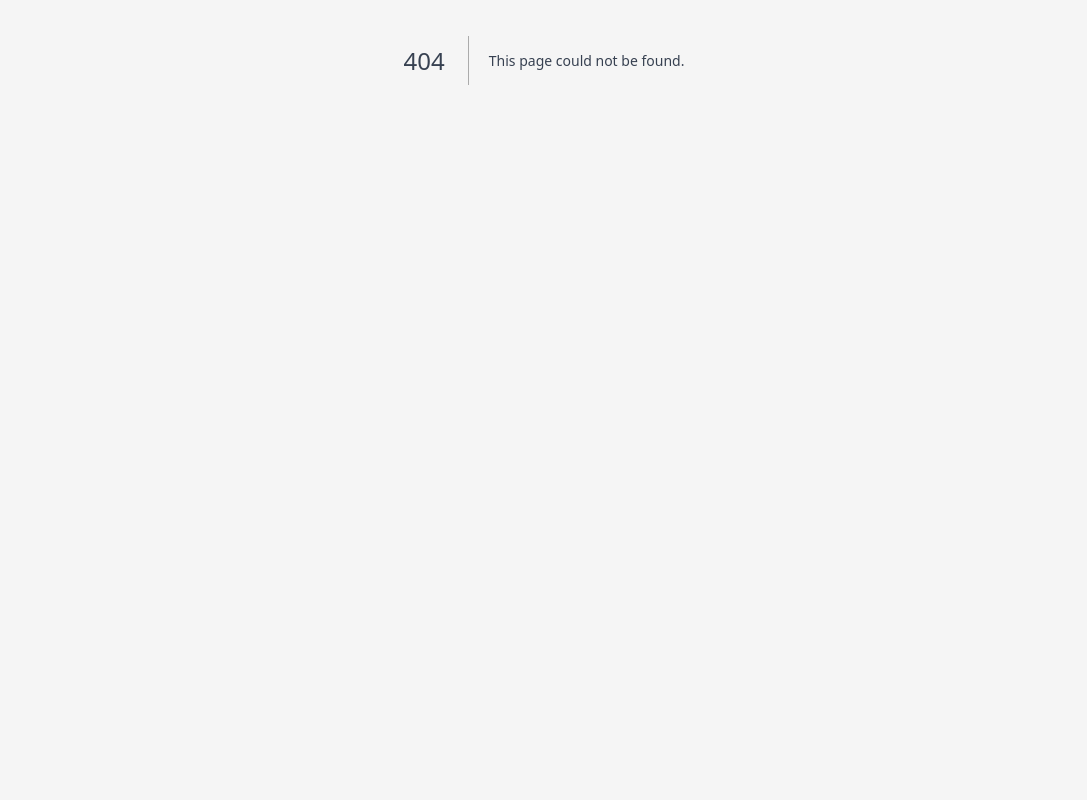
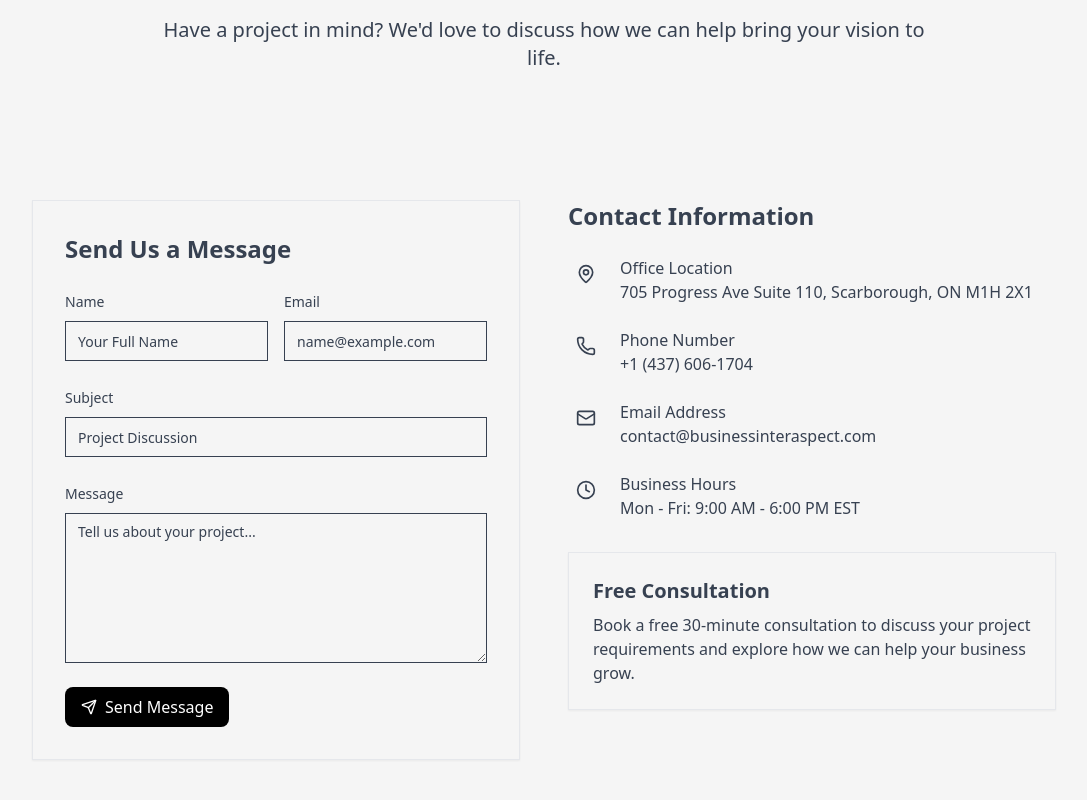
Before and after one commit to ImranAhmed26/business-interaspect-frontend, a Next.js app: page /contact in a window 1280 px wide. Before the commit this address had no page. Shown: the part 340-1140 px from the top of the page, without its empty margins (96-1183 px from the left). Before the commit the page ends 800 px from the top, so only its background shows below. Built offline with nearby package versions, Linux system fonts and the light colour scheme.

Commit message:
Add: Contact page

```diff
--- a/src/types/Home/processStep.ts
+++ b/src/app/(home)/contact/page.tsx
@@ -1,8 +1,12 @@
-import { LucideIcon } from 'lucide-react';
+import React from 'react';
+import Contact from '@/components/Home/Contact';
 
-export interface ProcessStep {
-  icon: LucideIcon;
-  title: string;
-  description: string;
-  longDescription: React.ReactNode;
-}
+const page = () => {
+  return (
+    <div>
+      <Contact />
+    </div>
+  );
+};
+
+export default page;
--- /dev/null
+++ b/src/components/Home/Contact/ContactForm.tsx
@@ -0,0 +1,67 @@
+'use client';
+
+import { useState } from 'react';
+import { Input } from '@/components/Interface/Input';
+import { Textarea } from '@/components/Interface/TextArea';
+import { Send } from 'lucide-react';
+import { motion } from 'framer-motion';
+
+export function ContactForm() {
+  const [isSubmitting, setIsSubmitting] = useState(false);
+
+  const handleSubmit = async (e: React.FormEvent) => {
+    e.preventDefault();
+    setIsSubmitting(true);
+    // Add form submission logic here
+    setTimeout(() => setIsSubmitting(false), 1000);
+  };
+
+  return (
+    <form onSubmit={handleSubmit} className='space-y-6'>
+      <div className='grid md:grid-cols-2 gap-4'>
+        <div className='space-y-2'>
+          <label htmlFor='name' className='text-sm font-medium'>
+            Name
+          </label>
+          <Input id='name' placeholder='Your Full Name' required />
+        </div>
+        <div className='space-y-2'>
+          <label htmlFor='email' className='text-sm font-medium'>
+            Email
+          </label>
+          <Input
+            id='email'
+            type='email'
+            placeholder='name@example.com'
+            required
+          />
+        </div>
+      </div>
+      <div className='space-y-2'>
+        <label htmlFor='subject' className='text-sm font-medium'>
+          Subject
+        </label>
+        <Input id='subject' placeholder='Project Discussion' required />
+      </div>
+      <div className='space-y-2'>
+        <label htmlFor='message' className='text-sm font-medium'>
+          Message
+        </label>
+        <Textarea
+          id='message'
+          placeholder='Tell us about your project...'
+          className='min-h-[150px]'
+          required
+        />
+      </div>
+      <motion.button
+        type='submit'
+        className='flex items-center rounded-large py-2 px-4 text-white bg-black'
+        disabled={isSubmitting}
+      >
+        <Send className='mr-2 h-4 w-4' />
+        {isSubmitting ? 'Sending...' : 'Send Message'}
+      </motion.button>
+    </form>
+  );
+}
--- /dev/null
+++ b/src/components/Home/Contact/ContactInfo.tsx
@@ -0,0 +1,46 @@
+import { MapPin, Phone, Mail, Clock } from 'lucide-react';
+
+interface ContactInfoItemProps {
+  icon: React.ReactNode;
+  title: string;
+  content: string;
+}
+
+function ContactInfoItem({ icon, title, content }: ContactInfoItemProps) {
+  return (
+    <div className='flex items-start space-x-4'>
+      <div className='p-2 bg-primary/10 rounded-lg'>{icon}</div>
+      <div>
+        <h3 className='font-medium'>{title}</h3>
+        <p className='text-muted-foreground'>{content}</p>
+      </div>
+    </div>
+  );
+}
+
+export function ContactInfo() {
+  return (
+    <div className='space-y-6'>
+      <ContactInfoItem
+        icon={<MapPin className='h-5 w-5 text-primary' />}
+        title='Office Location'
+        content='705 Progress Ave Suite 110, Scarborough, ON M1H 2X1'
+      />
+      <ContactInfoItem
+        icon={<Phone className='h-5 w-5 text-primary' />}
+        title='Phone Number'
+        content='+1 (437) 606-1704'
+      />
+      <ContactInfoItem
+        icon={<Mail className='h-5 w-5 text-primary' />}
+        title='Email Address'
+        content='contact@businessinteraspect.com'
+      />
+      <ContactInfoItem
+        icon={<Clock className='h-5 w-5 text-primary' />}
+        title='Business Hours'
+        content='Mon - Fri: 9:00 AM - 6:00 PM EST'
+      />
+    </div>
+  );
+}
--- /dev/null
+++ b/src/components/Home/Contact/index.tsx
@@ -0,0 +1,57 @@
+import { ContactForm } from './ContactForm';
+import { ContactInfo } from './ContactInfo';
+import { Card } from '@/components/Interface/Card';
+
+export default function Contact() {
+  return (
+    <main className='min-h-screen bg-background'>
+      {/* Hero Section */}
+      <section className='pt-32 pb-16 px-4 relative overflow-hidden'>
+        <div className='absolute inset-0 bg-gradient-to-br from-primary/10 to-transparent -z-10' />
+        <div className='container mx-auto'>
+          <div className='max-w-3xl mx-auto text-center'>
+            <h1 className='text-4xl md:text-6xl font-bold mb-6 leading-tight'>
+              {`Let's Build Something`}
+              <span className='block bg-gradient-to-r from-brandLight to-violet-600 bg-clip-text h-16 text-transparent'>
+                {` Amazing Together`}
+              </span>
+            </h1>
+            <p className='text-xl text-muted-foreground'>
+              {`Have a project in mind? We'd love to discuss how we can help bring
+              your vision to life.`}
+            </p>
+          </div>
+        </div>
+      </section>
+
+      {/* Contact Section */}
+      <section className='py-16 px-4'>
+        <div className='container mx-auto'>
+          <div className='grid lg:grid-cols-2 gap-12 max-w-5xl mx-auto'>
+            <Card className='p-8'>
+              <h2 className='text-2xl font-bold mb-6'>{`Send Us a Message`}</h2>
+              <ContactForm />
+            </Card>
+
+            <div className='space-y-8'>
+              <div>
+                <h2 className='text-2xl font-bold mb-6'>{`Contact Information`}</h2>
+                <ContactInfo />
+              </div>
+
+              <Card className='p-6 bg-primary text-primary-foreground'>
+                <h3 className='text-xl font-semibold mb-2'>
+                  {` Free Consultation`}
+                </h3>
+                <p className='text-primary-foreground/90'>
+                  {` Book a free 30-minute consultation to discuss your project
+                  requirements and explore how we can help your business grow.`}
+                </p>
+              </Card>
+            </div>
+          </div>
+        </div>
+      </section>
+    </main>
+  );
+}
--- a/src/components/Interface/Button/AltButton.tsx
+++ b/src/components/Interface/Button/AltButton.tsx
@@ -1,4 +1,4 @@
-'use client'
+'use client';
 import React, { ReactElement } from 'react';
 import { motion } from 'framer-motion';
 
@@ -6,10 +6,18 @@ type Button = {
   title: string;
   func: () => void;
   textStyle?: string;
+  disabled?: boolean;
+  type?: 'button' | 'submit' | 'reset' | undefined;
   //props?: Record<string, any>; // Allows any additional props
 } & React.HTMLAttributes<HTMLButtonElement>;
 
-const AltButton = ({ title, textStyle, func }: Button): ReactElement => {
+const AltButton = ({
+  title,
+  textStyle,
+  type,
+  disabled,
+  func,
+}: Button): ReactElement => {
   return (
     <motion.button
       className={`py-2.5 px-4 text-center rounded-full duration-150 font-medium text-sm text-white bg-gray-800  hover:bg-brandDark dark:hover:bg-brandLight dark:bg-white dark:text-gray-800 hover:text-gray-200 ${
@@ -18,6 +26,8 @@ const AltButton = ({ title, textStyle, func }: Button): ReactElement => {
       onClick={() => func()}
       whileHover={{ scale: 1.05 }}
       whileTap={{ scale: 0.95 }}
+      type={type}
+      disabled={disabled}
     >
       {title}
     </motion.button>
--- /dev/null
+++ b/src/components/Interface/Input/index.tsx
@@ -0,0 +1,23 @@
+import * as React from 'react';
+import { cn } from '@/lib/helper';
+
+const Input = React.forwardRef<
+  HTMLInputElement,
+  React.InputHTMLAttributes<HTMLInputElement>
+>(({ className, type, ...props }, ref) => {
+  return (
+    <input
+      type={type}
+      className={cn(
+        'flex h-10 w-full rounded-md border border-input bg-background px-3 py-2 text-sm ring-offset-background file:border-0 file:bg-transparent file:text-sm file:font-medium file:text-foreground placeholder:text-muted-foreground focus-visible:outline-none focus-visible:ring-2 focus-visible:ring-ring focus-visible:ring-offset-2 disabled:cursor-not-allowed disabled:opacity-50',
+        className
+      )}
+      ref={ref}
+      {...props}
+    />
+  );
+});
+
+Input.displayName = 'Input';
+
+export { Input };
--- /dev/null
+++ b/src/components/Interface/TextArea/index.tsx
@@ -0,0 +1,22 @@
+import * as React from 'react';
+import { cn } from '@/lib/helper';
+
+const Textarea = React.forwardRef<
+  HTMLTextAreaElement,
+  React.TextareaHTMLAttributes<HTMLTextAreaElement>
+>(({ className, ...props }, ref) => {
+  return (
+    <textarea
+      className={cn(
+        'flex min-h-[80px] w-full rounded-md border border-input bg-background px-3 py-2 text-sm ring-offset-background placeholder:text-muted-foreground focus-visible:outline-none focus-visible:ring-2 focus-visible:ring-ring focus-visible:ring-offset-2 disabled:cursor-not-allowed disabled:opacity-50',
+        className
+      )}
+      ref={ref}
+      {...props}
+    />
+  );
+});
+
+Textarea.displayName = 'Textarea';
+
+export { Textarea };
```
